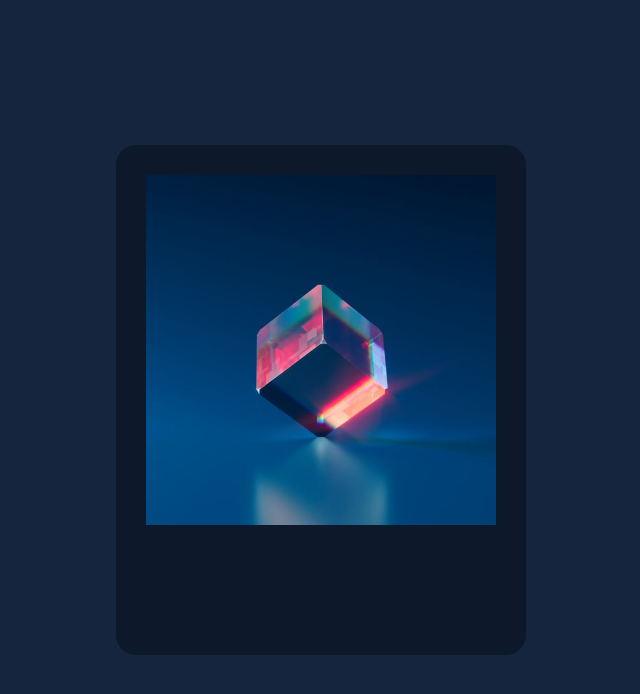
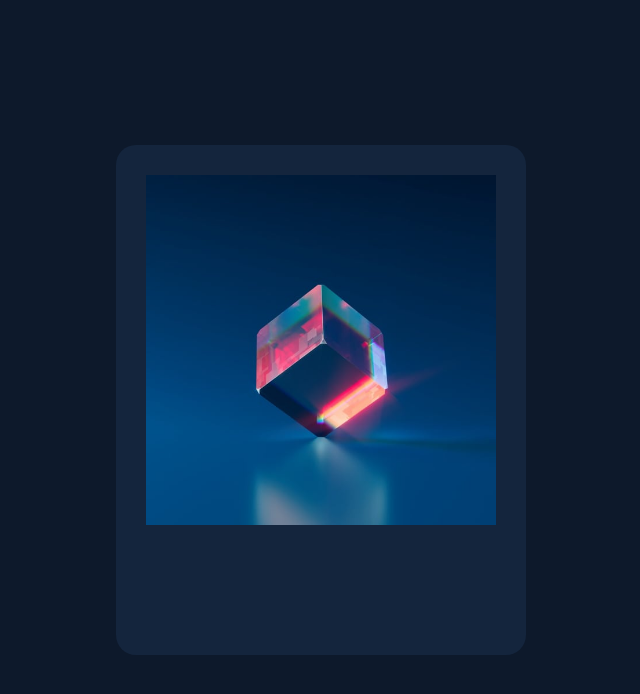
Before and after one commit to charlie-techorse/NFT-preview-card-component, a React (Vite) app: page / in a window 1280 px wide. Shown: the top 694 px of the page, without its empty margins (319-959 px from the left). Built offline with nearby package versions, Linux system fonts and the light colour scheme.

Commit message:
Fix body and card background

```diff
--- a/src/components/card.css
+++ b/src/components/card.css
@@ -1,5 +1,5 @@
 .card {
-  background-color: var(--neutral-100);
+  background-color: var(--neutral-300);
   width: 350px;
   height: 450px;
   margin-inline: 20px;
--- a/src/index.css
+++ b/src/index.css
@@ -17,7 +17,7 @@
 }
 
 body {
-  background-color: var(--neutral-300);
+  background-color: var(--neutral-100);
 }
 
 main#root {
```
